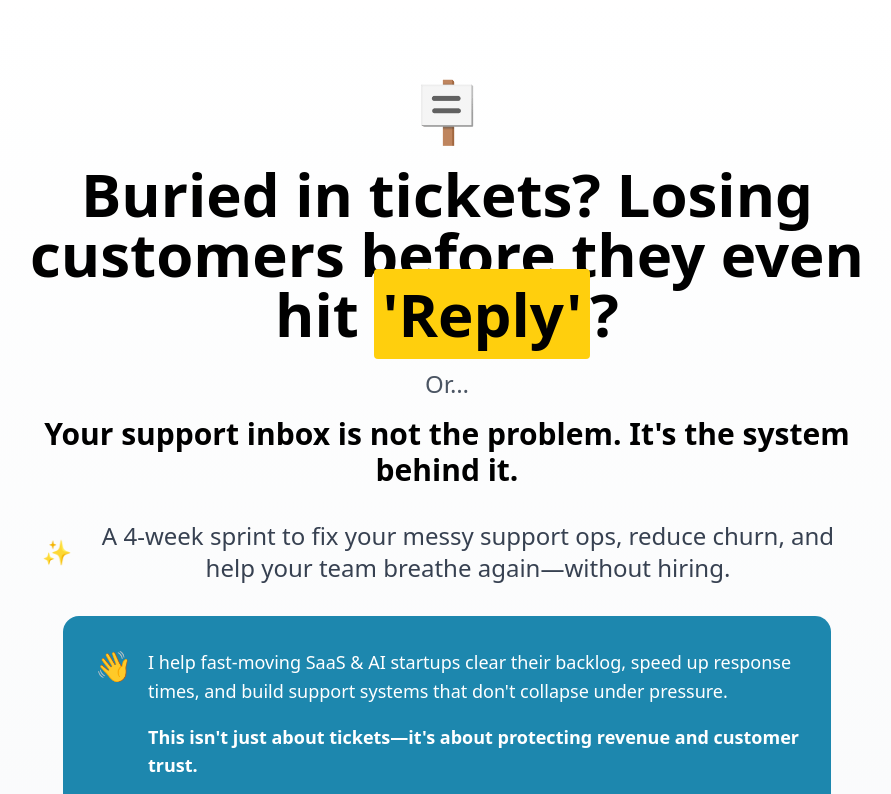
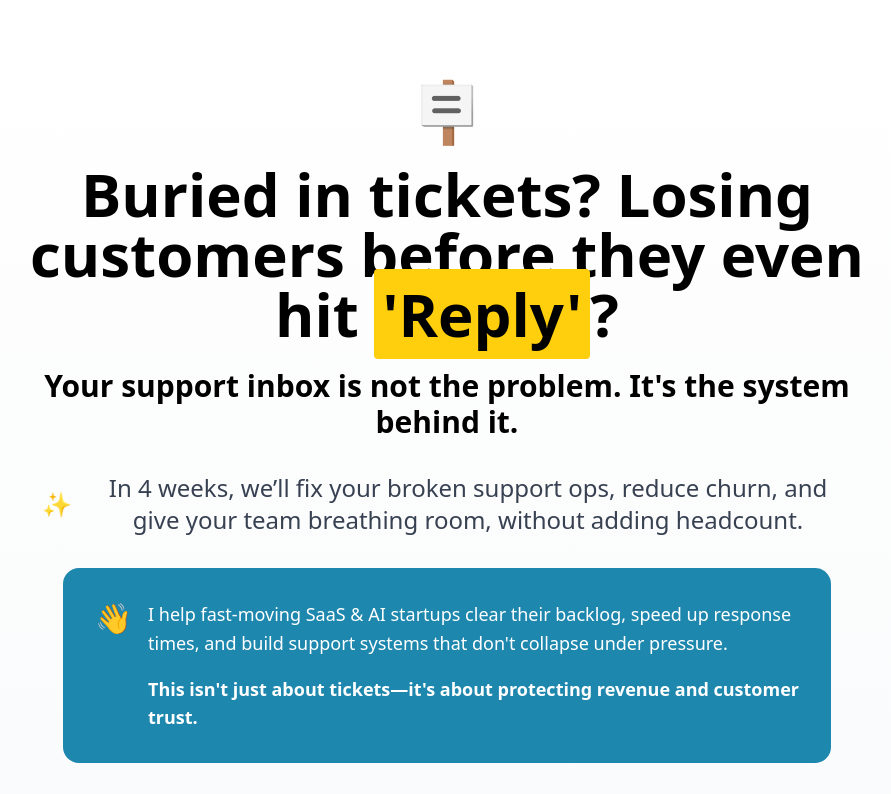
Before and after one commit to MMgtS/Marfo-Management-Services, a React (Vite) app: page / in a window 1280 px wide. Shown: the top 794 px of the page, without its empty margins (193-1084 px from the left). Built offline with nearby package versions, Linux system fonts and the light colour scheme.

Commit message:
Visual edit in Lovable
Edited UI in Lovable

```diff
--- a/src/components/Hero.tsx
+++ b/src/components/Hero.tsx
@@ -1,9 +1,6 @@
-
 import { Button } from "@/components/ui/button";
-
 const Hero = () => {
-  return (
-    <section className="py-20 px-6 text-center bg-gradient-to-b from-white to-gray-50">
+  return <section className="py-20 px-6 text-center bg-gradient-to-b from-white to-gray-50">
       <div className="max-w-4xl mx-auto">
         <div className="mb-6">
           <span className="text-6xl">🪧</span>
@@ -14,7 +11,7 @@ const Hero = () => {
           <span className="bg-[#ffcf0d] px-2 py-1 rounded">'Reply'</span>?
         </h1>
 
-        <div className="text-xl md:text-2xl text-gray-600 mb-4">Or…</div>
+
 
         <h2 className="text-2xl md:text-3xl font-semibold text-black mb-8">
           Your support inbox is not the problem. It's the system behind it.
@@ -22,9 +19,7 @@ const Hero = () => {
 
         <div className="flex items-center justify-center mb-8">
           <span className="text-2xl mr-3">✨</span>
-          <p className="text-xl md:text-2xl text-gray-700 max-w-3xl">
-            A 4-week sprint to fix your messy support ops, reduce churn, and help your team breathe again—without hiring.
-          </p>
+          <p className="text-xl md:text-2xl text-gray-700 max-w-3xl">In 4 weeks, we’ll fix your broken support ops, reduce churn, and give your team breathing room, without adding headcount.</p>
         </div>
 
         <div className="bg-[#1d87ae] text-white p-8 rounded-2xl mb-12 max-w-3xl mx-auto">
@@ -42,15 +37,10 @@ const Hero = () => {
           </div>
         </div>
 
-        <Button
-          size="lg"
-          className="bg-[#ffcf0d] hover:bg-[#e6b800] text-black font-bold text-xl px-8 py-6 rounded-full shadow-lg hover:shadow-xl transition-all duration-300 transform hover:scale-105"
-        >
+        <Button size="lg" className="bg-[#ffcf0d] hover:bg-[#e6b800] text-black font-bold text-xl px-8 py-6 rounded-full shadow-lg hover:shadow-xl transition-all duration-300 transform hover:scale-105">
           Let's Fix Your Support Ops
         </Button>
       </div>
-    </section>
-  );
+    </section>;
 };
-
 export default Hero;
```
